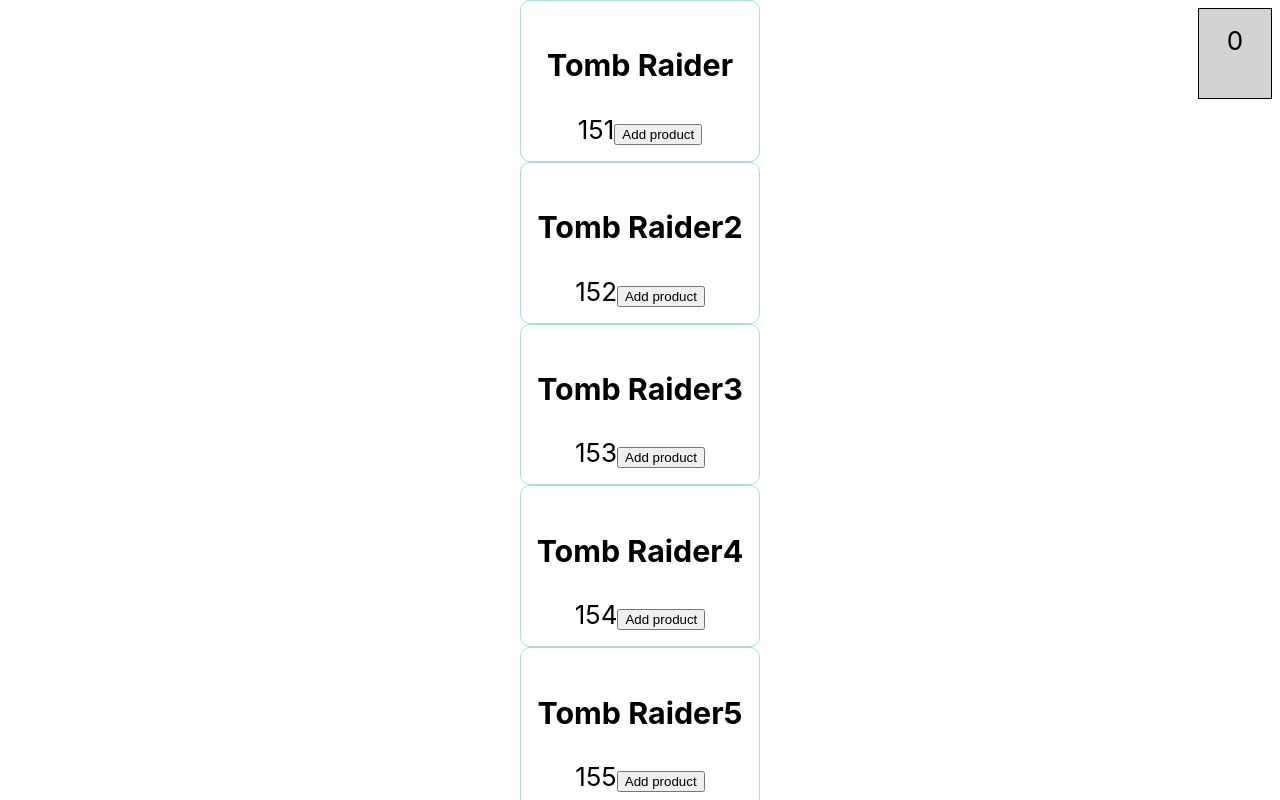
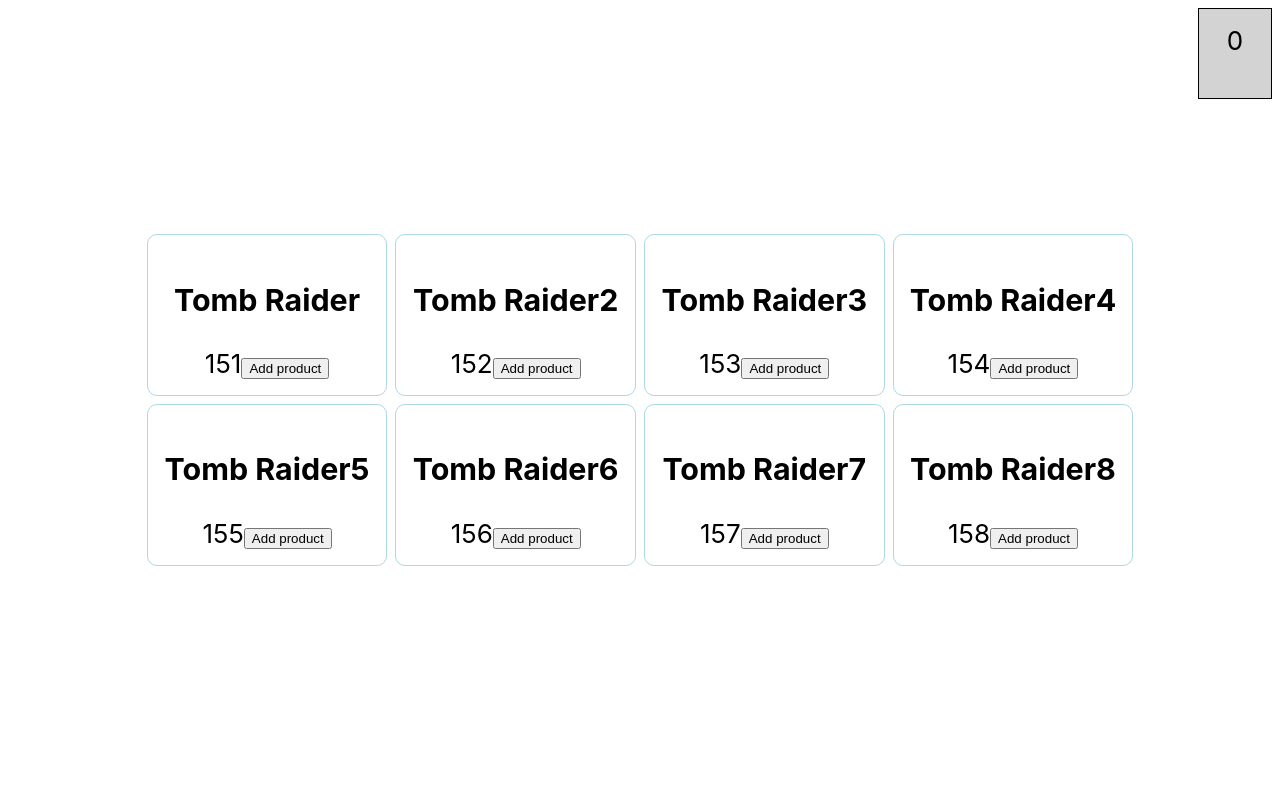
Before and after one commit to jabmat/redux-shop-mj, a React (Create React App) app: page / in a window 1280 px wide. Shown: the top 800 px of the page. Built offline with nearby package versions, Linux system fonts and the light colour scheme.

Commit message:
code I guess ok

```diff
--- a/src/app/store.ts
+++ b/src/app/store.ts
@@ -1,6 +1,7 @@
 import { configureStore, ThunkAction, Action } from '@reduxjs/toolkit';
 import { cartReducer } from '../features/cart/cartSlice';
 import counterReducer from '../features/counter/counterSlice';
+import { productsReducer } from '../features/product/productsSlice';
 // import
 // import cartReducer from '../features/cart/cartSlice';
 
@@ -10,6 +11,7 @@ export const store = configureStore({
     counter: counterReducer,
     // dodajemy manualnie:
     cart: cartReducer,
+    products: productsReducer,
   },
 });
 
--- /dev/null
+++ b/src/features/cart/Shop.css
@@ -0,0 +1,5 @@
+.products-list {
+    display: grid;
+    grid-template-columns: 1fr 1fr 1fr 1fr;
+    gap: 8px;
+}
--- a/src/features/cart/Shop.tsx
+++ b/src/features/cart/Shop.tsx
@@ -1,7 +1,10 @@
 // podejście klasowe lub funkcyjne
 
+import { useAppSelector } from '../../app/hooks';
+import { ProductModel, selectProducts } from '../product/productsSlice';
 import { Cart } from './Cart';
 import { Item } from './cartSlice';
+import './Shop.css';
 import { Product } from './Product';
 
 // funkcyjne:
@@ -18,48 +21,7 @@ export function Shop() {
 	// 	price: 150,
 	// };
 
-	const products: Item[] = [
-		{
-			id: '1',
-			name: 'Tomb Raider',
-			price: 151,
-		},
-		{
-			id: '2',
-			name: 'Tomb Raider2',
-			price: 152,
-		},
-		{
-			id: '3',
-			name: 'Tomb Raider3',
-			price: 153,
-		},
-		{
-			id: '4',
-			name: 'Tomb Raider4',
-			price: 154,
-		},
-		{
-			id: '5',
-			name: 'Tomb Raider5',
-			price: 155,
-		},
-		{
-			id: '6',
-			name: 'Tomb Raider5',
-			price: 156,
-		},
-		{
-			id: '7',
-			name: 'Tomb Raider5',
-			price: 157,
-		},
-		{
-			id: '8',
-			name: 'Tomb Raider5',
-			price: 158,
-		},
-	];
+	const products: ProductModel[] = useAppSelector(selectProducts);
 
 	// zad. 1
 	// Utwórz komponent Cart, który wyświetli informacje o statnie koszyka
@@ -86,11 +48,12 @@ export function Shop() {
 			{/* dla 1 obiektu */}
 			{/* <Product name={product.name} id={product.id} price={product.price} /> */}
 
-
-            {/* mapowanie po products */}
-			{products.map((product, key) => (
-				<Product name={product.name} id={product.id} price={product.price} />
-			))}
+			{/* mapowanie po products */}
+			<div className="products-list">
+				{products.map((product, key) => (
+					<Product name={product.name} id={product.id} price={product.price} />
+				))}
+			</div>
 		</div>
 	);
 }
--- /dev/null
+++ b/src/features/product/productsSlice.ts
@@ -0,0 +1,92 @@
+import { createSlice } from '@reduxjs/toolkit';
+import { RootState } from '../../app/store';
+
+// potrzebujemy stan, co chcemy przechowywać
+export interface ProductModel {
+	id: string;
+	name: string;
+	description: string;
+	price: number;
+	currency: 'PLN';
+}
+
+export interface ProductsState {
+	// lista produktów:
+	products: ProductModel[];
+}
+
+// zad. 2.2 Kod tworzący Slice:
+// (przepis na ciasto)
+
+const initialState: ProductsState = {
+	products: [
+		{
+			id: '1',
+			name: 'Tomb Raider',
+			description: 'nice1',
+			price: 151,
+			currency: 'PLN',
+		},
+		{
+			id: '2',
+			name: 'Tomb Raider2',
+			description: 'nice2',
+			price: 152,
+			currency: 'PLN',
+		},
+		{
+			id: '3',
+			name: 'Tomb Raider3',
+			description: 'nice3',
+			price: 153,
+			currency: 'PLN',
+		},
+		{
+			id: '4',
+			name: 'Tomb Raider4',
+			description: 'nice4',
+			price: 154,
+			currency: 'PLN',
+		},
+		{
+			id: '5',
+			name: 'Tomb Raider5',
+			description: 'nice5',
+			price: 155,
+			currency: 'PLN',
+		},
+		{
+			id: '6',
+			name: 'Tomb Raider6',
+			description: 'nice6',
+			price: 156,
+			currency: 'PLN',
+		},
+		{
+			id: '7',
+			name: 'Tomb Raider7',
+			description: 'nice7',
+			price: 157,
+			currency: 'PLN',
+		},
+		{
+			id: '8',
+			name: 'Tomb Raider8',
+			description: 'nice8',
+			price: 158,
+			currency: 'PLN',
+		},
+	],
+};
+
+export const productsSlice = createSlice({
+	name: 'products',
+	initialState,
+	reducers: {}, //może być puste, akcję można dodać później
+});
+
+// tworzymy selector
+
+export const selectProducts = (state: RootState) => state.products.products;
+
+export const productsReducer = productsSlice.reducer;
```
